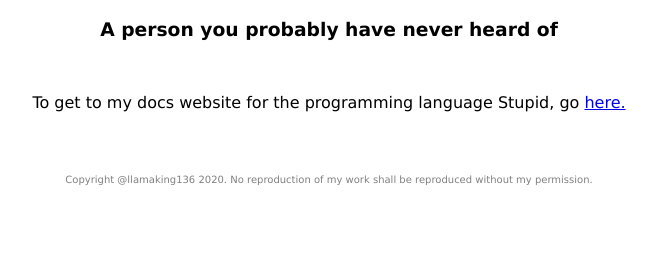
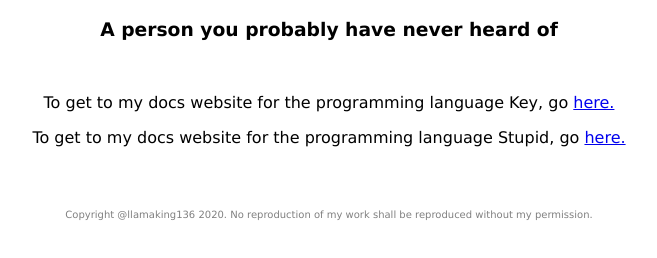
Before and after one commit to llamaking136/llamaking136.github.io, a plain HTML site: page index.html in a window 1280 px wide. Shown: the part 62-320 px from the top of the page, without its empty margins (311-968 px from the left). Drawn offline with Linux system fonts and the light colour scheme.

Commit message:
Update index.html

```diff
--- a/index.html
+++ b/index.html
@@ -11,6 +11,7 @@
         <h1 style="text-align:center">llamaking136</h1>
         <h3 style="text-align:center">A person you probably have never heard of</h3>
         <br>
+        <p style="text-align:center">To get to my docs website for the programming language Key, go <a href="https://llamaking136.github.io/key">here.</a></p>
         <p style="text-align:center">To get to my docs website for the programming language Stupid, go <a href="https://llamaking136.github.io/stupid">here.</a></p>
         <br><br>
         <footer>
```
